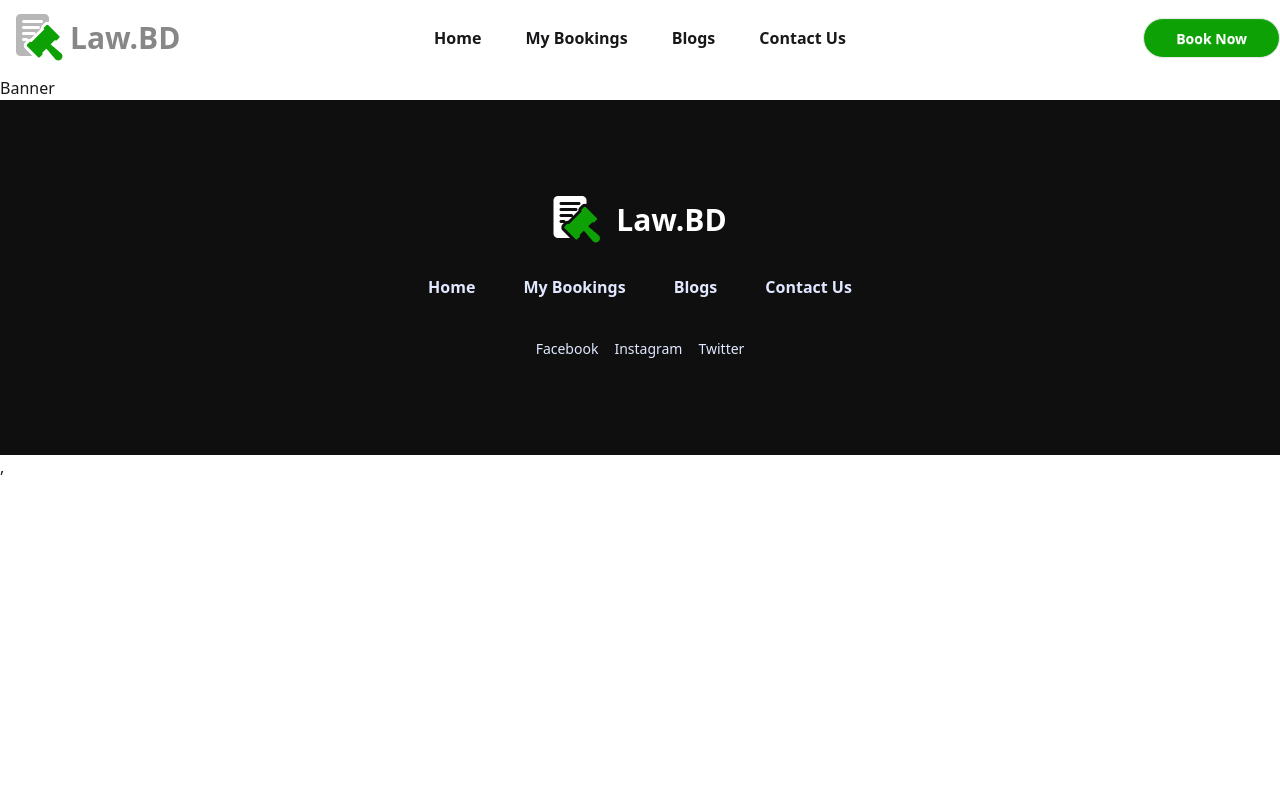
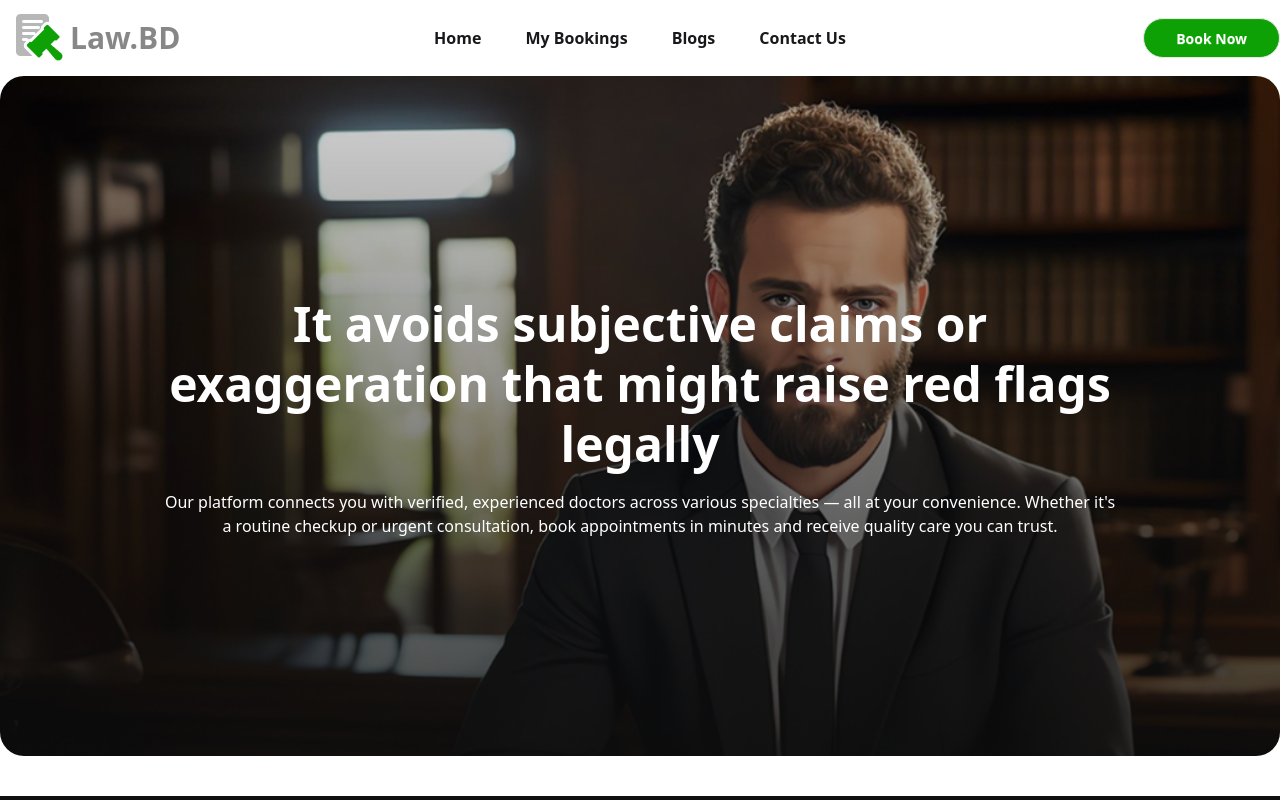
Before and after one commit to AsifHossain22/lawyer-appointment-booking-app, a React (Vite) app: page / in a window 1280 px wide. Shown: the top 800 px of the page. Built offline with nearby package versions, Linux system fonts and the light colour scheme.

Commit message:
Added Static Banner

```diff
--- a/src/components/Banner/Banner.jsx
+++ b/src/components/Banner/Banner.jsx
@@ -2,8 +2,19 @@ import React from "react";
 
 const Banner = () => {
   return (
-    <div>
-      <h1>Banner</h1>
+    <div className="bannerContainer mb-10 rounded-3xl bg-gradient-to-r from-[#0F0F0F00] from-0% to-[#0F0F0F] to-100%">
+      <div className="bannerContent flex flex-col justify-center items-center text-center text-white">
+        <h1 className="text-5xl font-extrabold w-9/12 leading-15">
+          It avoids subjective claims or exaggeration that might raise red flags
+          legally
+        </h1>
+        <p className="pt-4 w-9/12 font-medium">
+          Our platform connects you with verified, experienced doctors across
+          various specialties — all at your convenience. Whether it's a routine
+          checkup or urgent consultation, book appointments in minutes and
+          receive quality care you can trust.
+        </p>
+      </div>
     </div>
   );
 };
--- a/src/index.css
+++ b/src/index.css
@@ -1,2 +1,12 @@
 @import "tailwindcss";
 @plugin "daisyui";
+
+/* BannerContainer */
+.bannerContainer {
+  background: url(../src/assets/banner.png), center center, no-repeat;
+  background-size: cover;
+  max-height: 90vh;
+}
+.bannerContent {
+  min-height: 85vh;
+}
```
